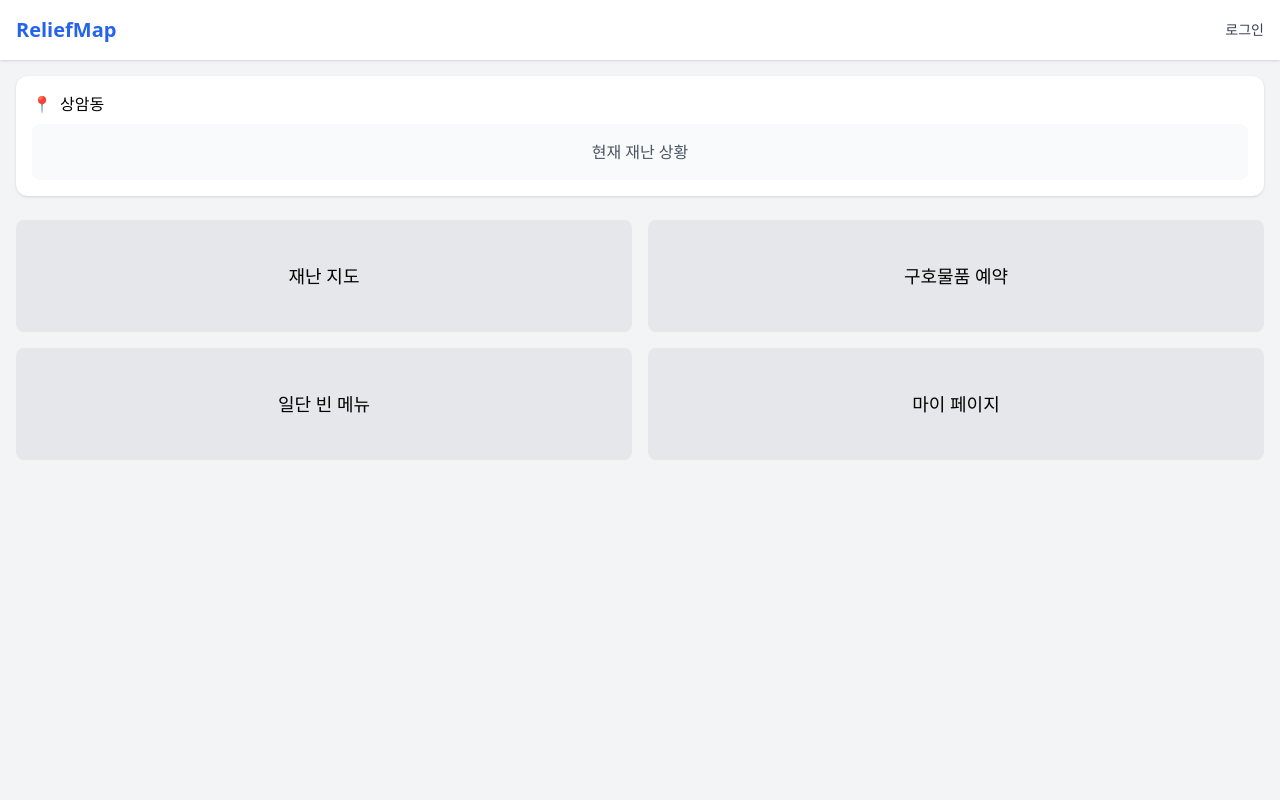
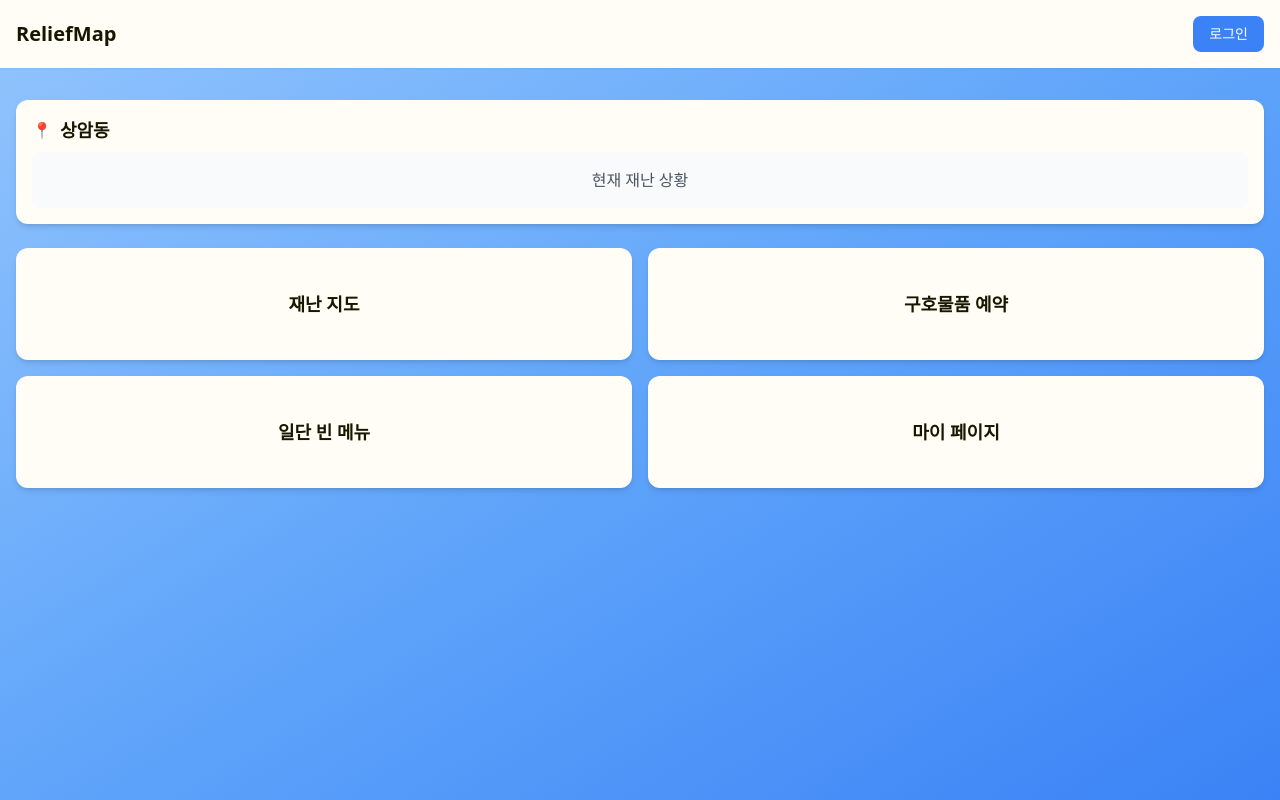
Before and after one commit to ReliefMap/FE, a React (Vite) app: page / in a window 1280 px wide. Built offline with nearby package versions, Linux system fonts and the light colour scheme.

Commit message:
design: 홈, 네비게이션 색상 추가

```diff
--- a/src/layouts/Navigation.tsx
+++ b/src/layouts/Navigation.tsx
@@ -11,8 +11,8 @@ const Navigation = () => {
 
   return (
     <section className="fixed w-full h-16 bottom-0">
-      <nav className="bg-white w-full h-16 mx-auto flex items-center justify-between rounded-t-lg">
-        <div className="w-full max-w-5xl mx-auto px-11 flex items-center justify-between">
+      <nav className="bg-[#fffdf6] w-full h-16 mx-auto flex items-center justify-between rounded-t-lg">
+        <div className="w-full max-w-5xl mx-auto px-11 flex items-center justify-between text-[#191600]">
           <NavigationButton
             Icon={HiOutlineHome}
             title="홈"
--- a/src/pages/Goods/index.tsx
+++ b/src/pages/Goods/index.tsx
@@ -151,9 +151,10 @@ export default function Goods() {
 
   return (
     <div className="relative w-full h-screen">
-      <div className="absolute top-0 left-0 w-full h-16 p-4 z-10 flex justify-between items-center bg-white shadow-md">
-        <h1 className="text-xl font-semibold">구호물품</h1>
-        <div className="flex gap-2">
+      {/* 상단 바 */}
+      <div className="absolute top-0 left-0 w-full h-16 p-4 z-10 flex justify-between items-center bg-[#fffdf6] shadow-md">
+        <h1 className="text-xl font-semibold text-[#191600]">구호물품</h1>
+        <div className="flex gap-2 text-[#191600]">
           <button onClick={() => setFilterOpen(true)}>
             <Filter size={20} />
           </button>
@@ -161,13 +162,17 @@ export default function Goods() {
         </div>
       </div>
 
+      {/* 지도 영역 */}
       <div ref={mapRef} className="absolute top-16 left-0 w-full bottom-16" />
 
+      {/* 바텀 시트 */}
       <BottomSheet
         open={open}
         onClose={() => setOpen(false)}
         locationName={locationName}
       />
+
+      {/* 필터 시트 */}
       <FilterSheet
         open={filterOpen}
         onClose={() => setFilterOpen(false)}
--- a/src/pages/Home/index.tsx
+++ b/src/pages/Home/index.tsx
@@ -4,60 +4,64 @@ const Home = () => {
   const navigate = useNavigate();
 
   return (
-    <div className="w-full min-h-screen bg-gray-100">
+    <div className="w-full min-h-screen bg-gradient-to-br from-[#93c5fd] via-[#60a5fa] to-[#3b82f6]">
     {/* 헤더 */}
-      <header className="flex items-center justify-between p-4 bg-white shadow">
-        {/* 좌측 로고 */}
+    <header className="flex items-center justify-between p-4 bg-[#fffdf6] shadow-sm">
       <h1
-          className="text-xl font-bold text-blue-600 cursor-pointer"
+        className="text-xl font-bold text-[#191600] cursor-pointer"
         onClick={() => navigate("/")}
       >
         ReliefMap
       </h1>
-
-        {/* 우측 로그인 */}
       <button
         onClick={() => navigate("/login")}
-          className="text-sm font-medium text-gray-700 hover:text-blue-600"
+        className="px-4 py-2 bg-[#3b82f6] text-white rounded-lg font-medium text-sm hover:bg-[#2563eb] transition"
       >
         로그인
       </button>
     </header>
 
-      {/* 상단 지역 및 재난상황 */}
-      <div className="p-4">
-        <div className="bg-white rounded-xl shadow p-4 mb-6">
+    {/* 내용 영역 */}
+    <main className="p-4 mt-4">
+      {/* 상단 지역 및 재난상황 카드 */}
+      <div className="bg-[#fffdf6] rounded-xl shadow-md p-4 mb-6">
         <div className="flex items-center mb-2">
           <span className="text-red-500 mr-2">📍</span>
-            <span className="font-medium">상암동</span>
+          <span className="font-bold text-[#191600] text-lg">상암동</span>
         </div>
         <div className="bg-gray-50 rounded-lg p-4 text-center text-gray-600">
           현재 재난 상황
         </div>
       </div>
 
+
       {/* 버튼 4개 그리드 */}
       <div className="grid grid-cols-2 gap-4">
         <button
           onClick={() => navigate("/map")}
-            className="bg-gray-200 rounded-lg h-28 flex items-center justify-center text-lg font-medium">
+          className="bg-[#fffdf6] hover:bg-[#f7f7f7] text-[#191600] rounded-xl h-28 flex items-center justify-center text-lg font-bold shadow-md transition transform hover:scale-105"
+        >
           재난 지도
         </button>
         <button
           onClick={() => navigate("/goods")}
-            className="bg-gray-200 rounded-lg h-28 flex items-center justify-center text-lg font-medium relative">
+          className="bg-[#fffdf6] hover:bg-[#f7f7f7] text-[#191600] rounded-xl h-28 flex items-center justify-center text-lg font-bold shadow-md transition transform hover:scale-105"
+        >
           구호물품 예약
         </button>
-          <button className="bg-gray-200 rounded-lg h-28 flex items-center justify-center text-lg font-medium">
+        <button
+          className="bg-[#fffdf6] hover:bg-[#f7f7f7] text-[#191600] rounded-xl h-28 flex items-center justify-center text-lg font-bold shadow-md transition transform hover:scale-105"
+        >
           일단 빈 메뉴
         </button>
         <button
           onClick={() => navigate("/mypage")}
-            className="bg-gray-200 rounded-lg h-28 flex items-center justify-center text-lg font-medium">
+          className="bg-[#fffdf6] hover:bg-[#f7f7f7] text-[#191600] rounded-xl h-28 flex items-center justify-center text-lg font-bold shadow-md transition transform hover:scale-105"
+        >
           마이 페이지
         </button>
       </div>
-      </div>
+    </main>
   </div>
   );
 };
--- a/src/pages/Map/index.tsx
+++ b/src/pages/Map/index.tsx
@@ -28,7 +28,7 @@ const BottomSheet = ({
       }`}
     >
       <div className="w-12 h-1.5 bg-gray-300 rounded-full mx-auto mb-4" />
-      <h2 className="text-lg font-semibold mb-4">{locationName}</h2>
+      <h2 className="text-lg font-semibold text-[#191600] mb-4">{locationName}</h2>
     </div>
   </div>
 );
@@ -47,7 +47,7 @@ export default function MapPage() {
         const kakao = await loadKakaoMap();
 
         const map = new kakao.maps.Map(mapRef.current!, {
-          center: new kakao.maps.LatLng(37.5665, 126.978), // 서울 시청
+          center: new kakao.maps.LatLng(37.5665, 126.978),
           level: 4,
         });
         mapInstanceRef.current = map;
@@ -70,12 +70,15 @@ export default function MapPage() {
 
   return (
     <div className="relative w-full h-screen">
-      <div className="absolute top-0 left-0 w-full h-16 p-4 z-10 flex justify-between items-center bg-white shadow-md">
-        <h1 className="text-xl font-semibold">재난지도</h1>
+      {/* 상단 바 */}
+      <div className="absolute top-0 left-0 w-full h-16 p-4 z-10 flex justify-between items-center bg-[#fffdf6] shadow-md">
+        <h1 className="text-xl font-semibold text-[#191600]">재난지도</h1>
       </div>
 
+      {/* 지도 영역 */}
       <div ref={mapRef} className="absolute top-16 left-0 w-full bottom-16" />
 
+      {/* 바텀 시트 */}
       <BottomSheet
         open={open}
         onClose={() => setOpen(false)}
```
Lines whose indentation alone changed are shown as unchanged.
